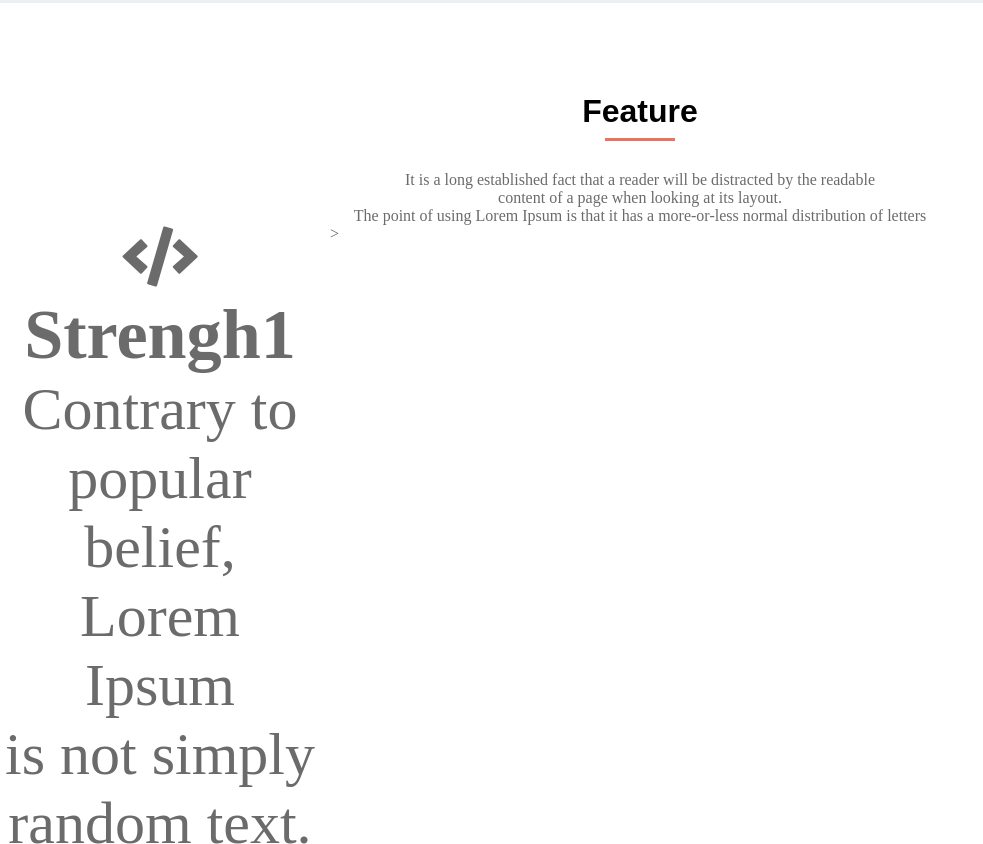
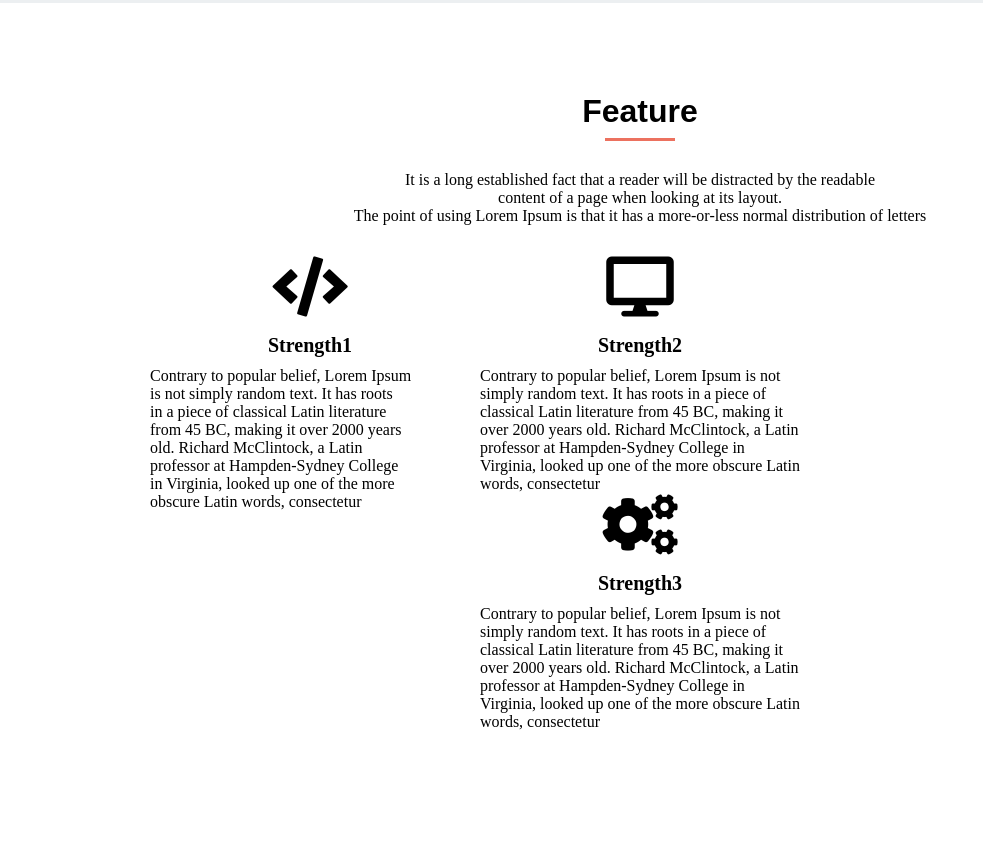
Before and after one commit to yoshiya-03/skillup, a plain HTML site: page index.html in a window 1280 px wide. Shown: the part 1613-2457 px from the top of the page, without its empty margins (0-983 px from the left). After the commit the page ends 2434 px from the top, so only its background shows below. Drawn offline with Linux system fonts and the light colour scheme.

Commit message:
[Update]

```diff
--- a/index.html
+++ b/index.html
@@ -6,6 +6,7 @@
   <!-- CSSファイルの読み込み -->
   <link rel="stylesheet" href="style.css" />
   <link rel="stylesheet" href="https://use.fontawesome.com/releases/v5.6.3/css/all.css">
+  <link rel="stylesheet" href="clearfix.css">
   <title>skill up</title>
 </head>
 
@@ -48,23 +49,36 @@
   </main>
 
   <section id="feature">
-    <div class="container2">
+    <div class="container">
       <h2 class="heading">Feature</h2>
       <p class="heading-text">
         It is a long established fact that a reader will be distracted by the readable<br>
         content of a page when looking at its layout.<br>
         The point of using Lorem Ipsum is that it has a more-or-less normal distribution of letters
       </p>
+
+      <div class="strength-group clearfix">
+        <div class="strength">
+          <i class="fa fa-code" aria-hidden="true"></i>
+          <h3 class="strength-title">Strength1</h3>
+          <p class="strength-text">Contrary to popular belief, Lorem Ipsum<br> is not simply random text. It has roots<br> in a piece of classical Latin literature<br> from 45 BC, making it over 2000 years<br> old. Richard McClintock, a Latin<br> professor at Hampden-Sydney College<br> in Virginia, looked up one of the more<br> obscure Latin words, consectetur</p>
+        </div>
+
+        <div class="strength">
+          <i class="fa fa-desktop" aria-hidden="true"></i>
+          <h3 class="strength-title">Strength2</h3>
+          <p class="strength-text">Contrary to popular belief, Lorem Ipsum is not simply random text. It has roots in a piece of classical Latin literature from 45 BC, making it over 2000 years old. Richard McClintock, a Latin professor at Hampden-Sydney College in Virginia, looked up one of the more obscure Latin words, consectetur</p>
+        </div>
+
+
+      <div class="strength">
+        <i class="fa fa-cogs" aria-hidden="true"></i>
+        <h3 class="strength-title">Strength3</h3>
+        <p class="strength-text">Contrary to popular belief, Lorem Ipsum is not simply random text. It has roots in a piece of classical Latin literature from 45 BC, making it over 2000 years old. Richard McClintock, a Latin professor at Hampden-Sydney College in Virginia, looked up one of the more obscure Latin words, consectetur</p>
+      </div>
+
     </div>
-
-    <div class="strengh-group clearfix">
-    <div class="strength">
-      <i class="fa fa-code" aria-hidden="true"></i>
-        <h3 class="stength-title">Strengh1</h3>
-        <p class="strengh-text">Contrary to popular belief, Lorem Ipsum<br> is not simply random text. It has roots<br> in a piece of classical Latin literature<br> from 45 BC, making it over 2000 years<br> old. Richard McClintock, a Latin<br> professor at Hampden-Sydney College<br> in Virginia, looked up one of the more<br> obscure Latin words, consectetur</p>
-        </div>>
-    </div>
-
+  </div>
   </section>
 
   <footer></footer>
--- a/style.css
+++ b/style.css
@@ -6,6 +6,11 @@
   color: #6c6b6b;
 }
 
+.clearfix::after {
+  content: "";
+  display: block;
+  clear: both;
+}
 
 header {
   height: 70x;
@@ -60,6 +65,7 @@ section {
   display: block;
 }
 
+/* portfolio */
 #portfolio {
   background-color: #ECEFF1;
 }
@@ -92,6 +98,7 @@ section {
   padding-top: 30px;
   text-align: center;
   font-size: 16px;
+  color: black;
 }
 
 
@@ -140,13 +147,8 @@ section {
   background-image: url(img/webcamp-mother.png);
 }
 
-.clearfix::after {
-  content: "";
-  display: block;
-  clear: both;
-}
 
-
+/* Feature */
 .strength {
   float: left;
   width: 320px;
@@ -164,11 +166,13 @@ section {
 .strength-title {
   padding: 10px 0;
   font-size: 20px;
+  color: black;
 }
 
 .strength-text {
   text-align: left;
   font-size: 16px;
+  color: black;
 }
 
 .fa {
@@ -178,4 +182,5 @@ section {
   text-rendering: auto;
   -webkit-font-smoothing: antialiased;
   -moz-osx-font-smoothing: grayscale;
+  color: black;
 }
```
